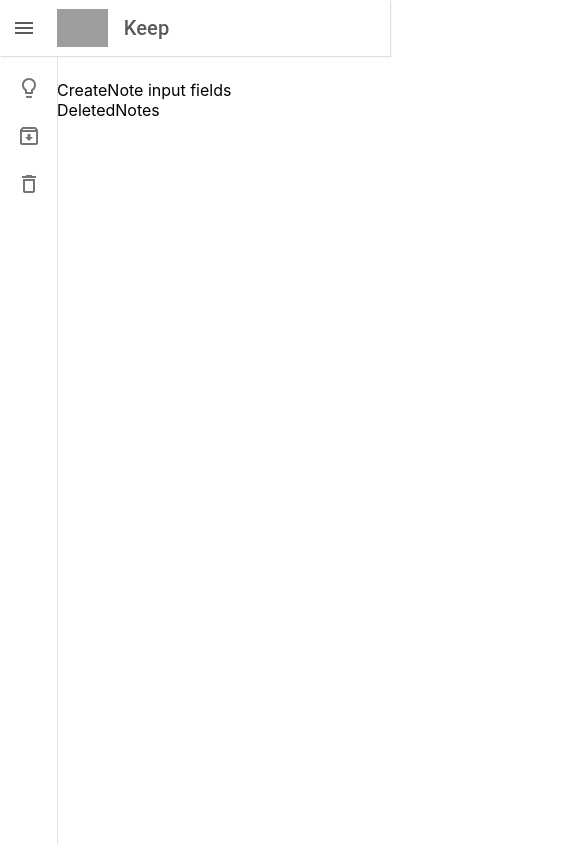
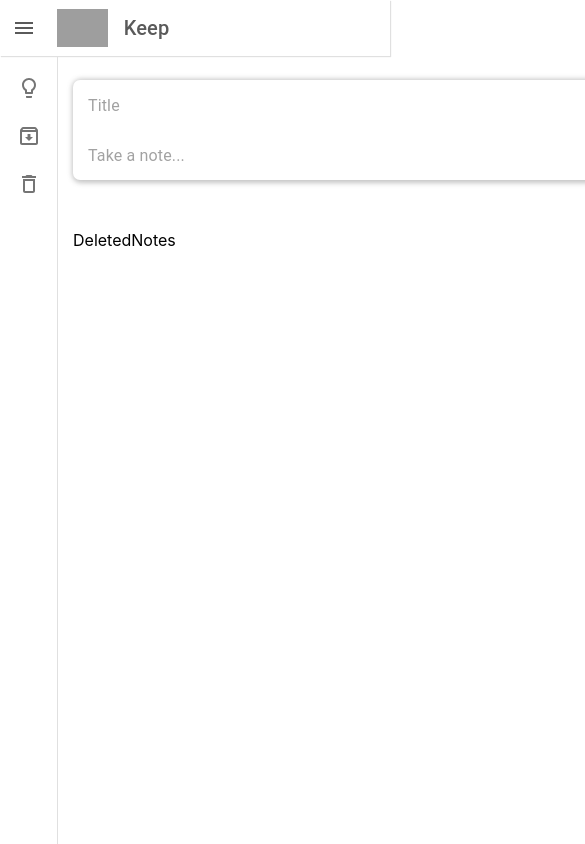
Before and after one commit to jskrnqwerty/dont-keep, a React (Create React App) app: page /bin in a window 390 px wide. Shown: the top 844 px of the page, 585 px wide, since content can reach past the window. Built offline with nearby package versions, Linux system fonts and the light colour scheme; grey boxes are pictures that could not be loaded.

Commit message:
Save point - Input fields's responsiveness

```diff
--- a/src/components/Home.jsx
+++ b/src/components/Home.jsx
@@ -31,12 +31,26 @@
         <Drawer id="div3-drawer" />
         <Box
           id="div4-create-note-and-saved-notes"
-          sx={{ display: "flex", flexDirection: "column", mt: "5rem" }}
+          sx={{
+            display: "flex",
+            flexDirection: "column",
+            flexGrow: 1,
+            // alignItems: "center",
+            margin: "5rem 1rem 0rem 1rem",
+          }}
         >
-          <Box id="div5-create-note-fields">
-            <CreateNote />
-          </Box>
-          <Box id="div6-saved-notes">
+          {/* <Box id="div5-create-note-fields"> */}
+          <CreateNote />
+          {/* </Box> */}
+          <Box
+            id="div6-saved-notes"
+            sx={{
+              display: "flex",
+              // flexDirection: "row",
+              mt: "50px",
+              minWidth: "100%",
+            }}
+          >
             <Routes>
               <Route
                 path="/"
--- a/src/components/notes/CreateNote.jsx
+++ b/src/components/notes/CreateNote.jsx
@@ -1,5 +1,48 @@
+import styled from "@emotion/styled";
+import { Box, TextField } from "@mui/material";
+
+const TextFieldStyled = styled(TextField)`
+  padding-top: 10px;
+  padding-bottom: 8px;
+  padding-left: 15px;
+  padding-right: 15px;
+  width: 600px;
+  min-width: 250px;
+`;
+
 const CreateNote = () => {
-  return "CreateNote input fields";
+  return (
+    <Box
+      id="div4-create-note-and-saved-notes-div5-create-note-fields"
+      sx={{
+        boxShadow: "1px 1px 5px 2px #5A5A5A5A",
+        borderRadius: "7px",
+        display: "flex",
+        flexDirection: "column",
+
+        flexGrow: 1,
+        alignItems: "center",
+        margin: "auto",
+        // maxWidth: "600px",
+        // minWidth: "250px",
+      }}
+    >
+      <TextFieldStyled
+        variant="standard"
+        placeholder="Title"
+        InputProps={{ disableUnderline: true }}
+        // Title field is multiline but focus switches to note body when Enter is hit
+        multiline
+      />
+      <TextFieldStyled
+        variant="standard"
+        placeholder="Take a note..."
+        InputProps={{ disableUnderline: true }}
+        autoFocus
+        multiline
+      />
+    </Box>
+  );
 };
 
 export default CreateNote;
```
